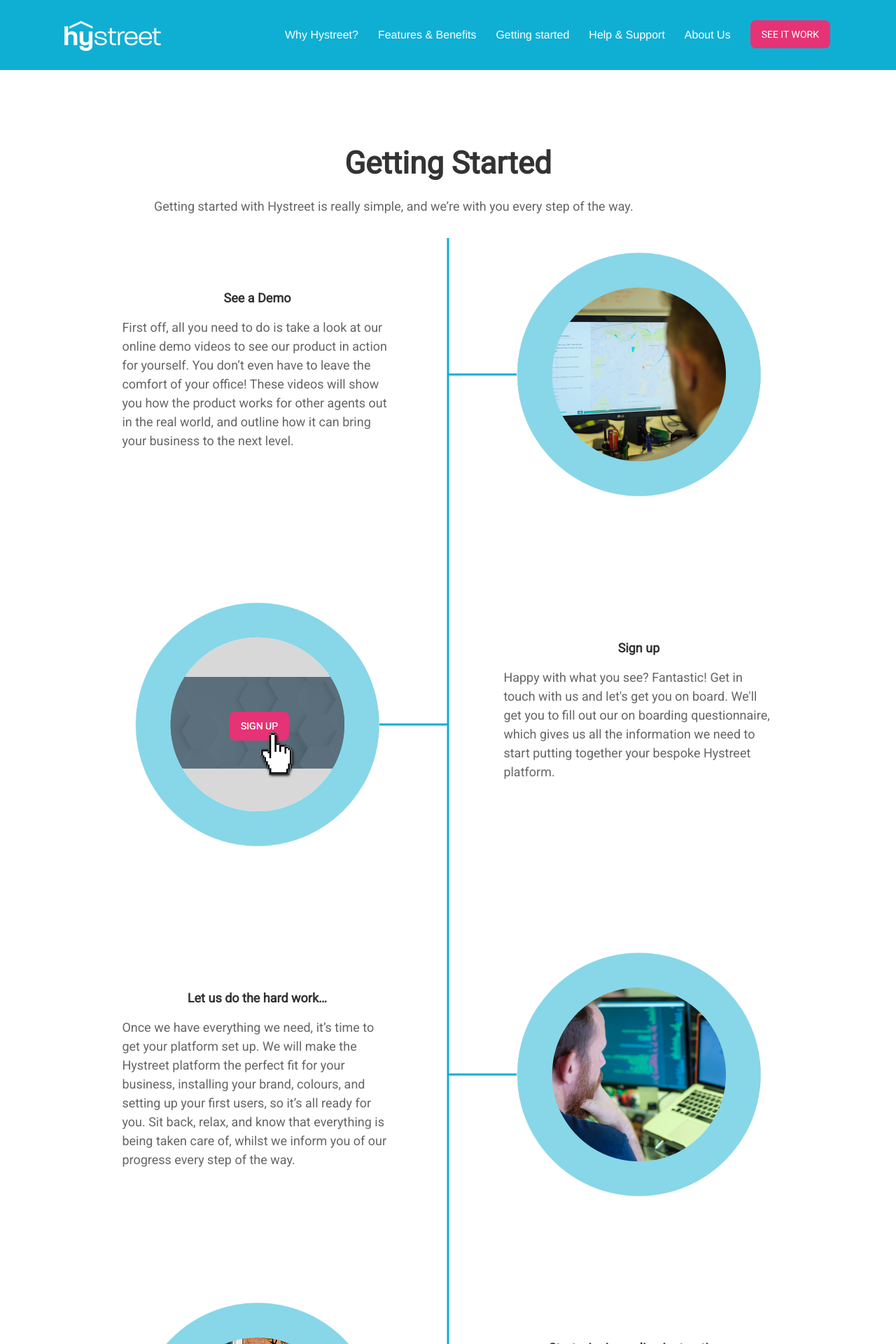
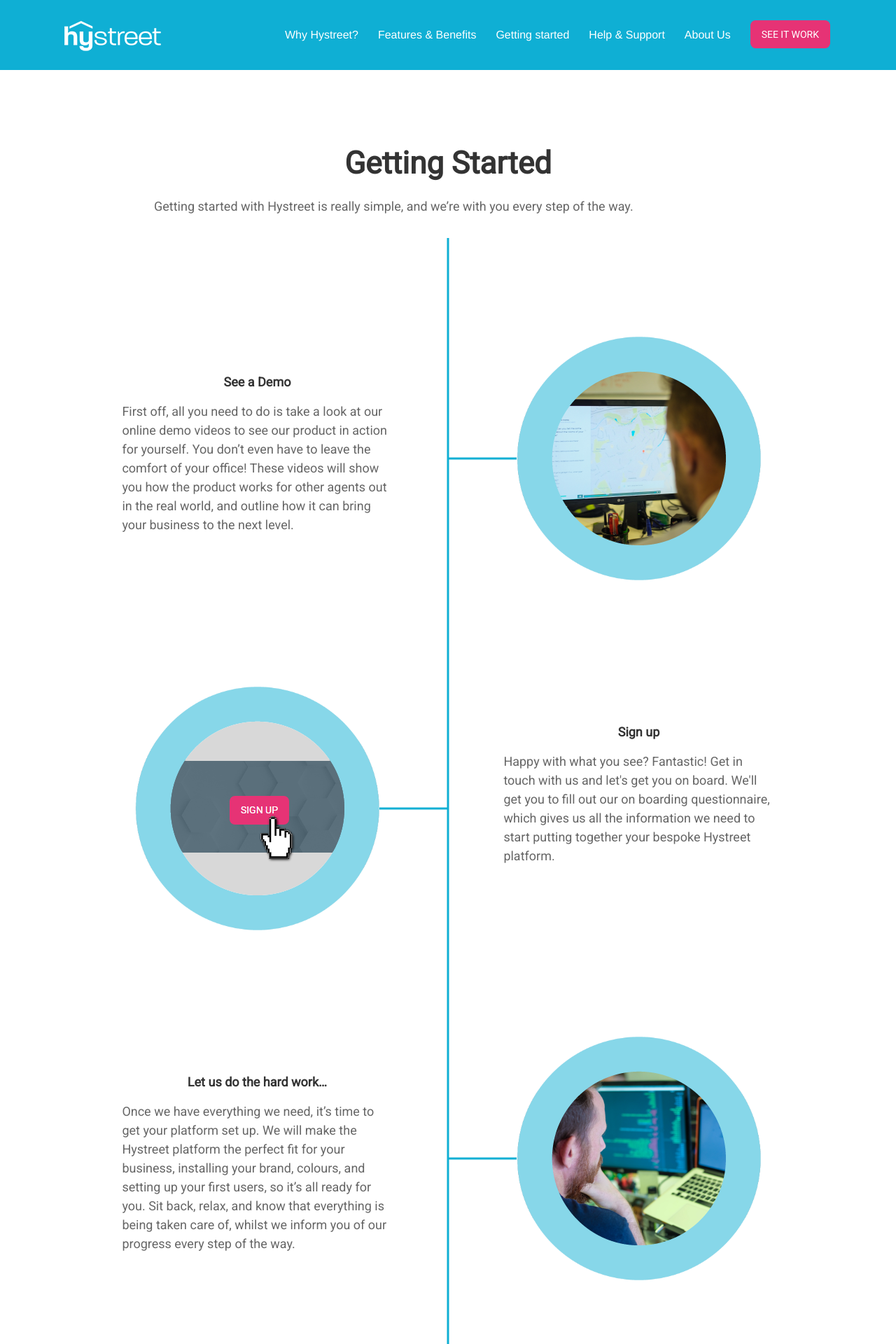
Before and after one commit to hystreet/hystreet.github.io, a Jekyll site: the page built from support/getting-started/index.html, in a window 1280 px wide. Shown: the top 1920 px of the page at 70% size. Built offline with Jekyll 4.4.1, drawn with Linux system fonts in a browser that asks for light colours; some web fonts are replaced; a script that is not in the unit is left out.

Commit message:
Update style.css

```diff
--- a/css/style.css
+++ b/css/style.css
@@ -1120,6 +1120,10 @@
 	z-index: -1;
 }
 
+.getting-started__article {
+	margin-top: 130px;
+}
+
 .getting-started__article:after {
     position: absolute;
     top: 340px;
```
